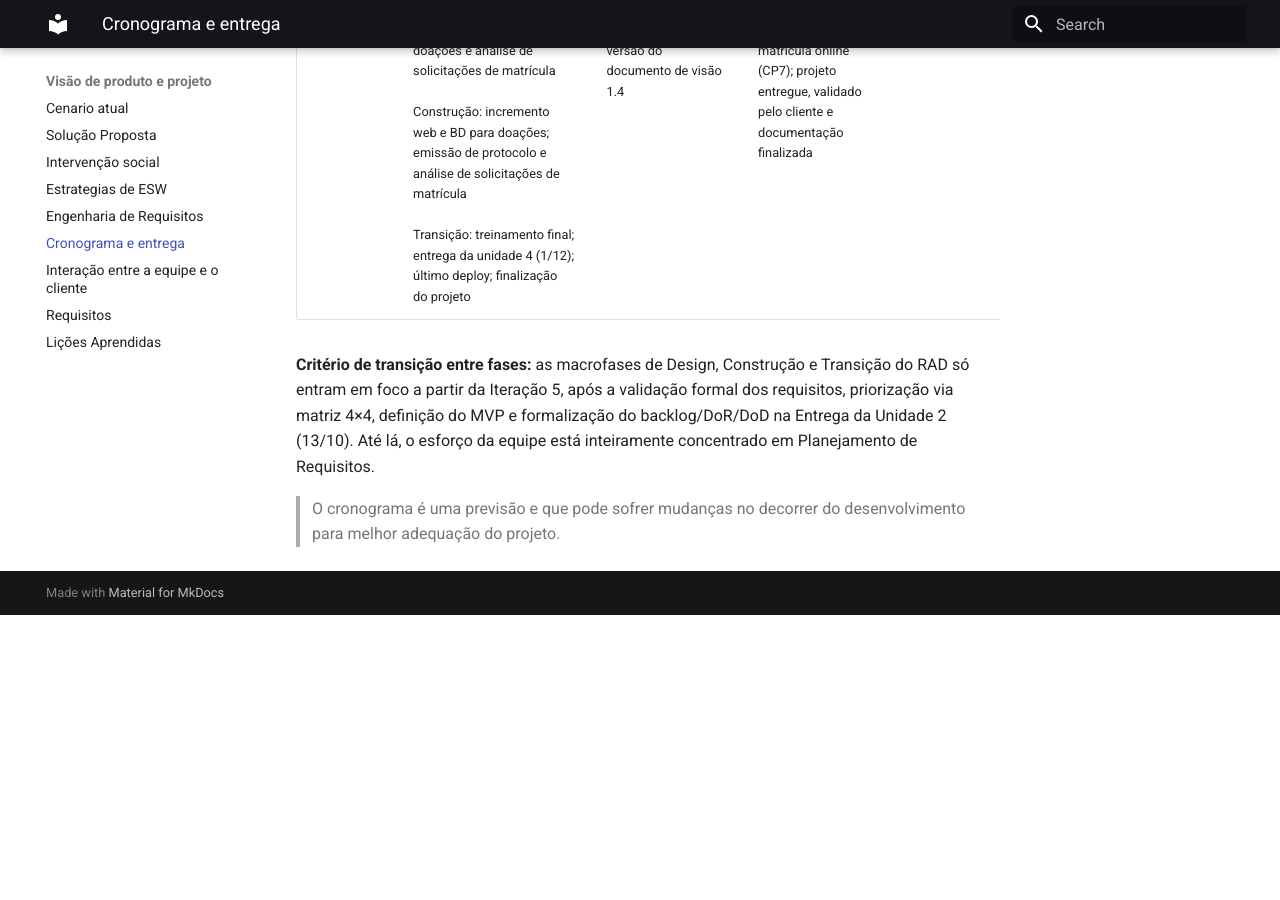
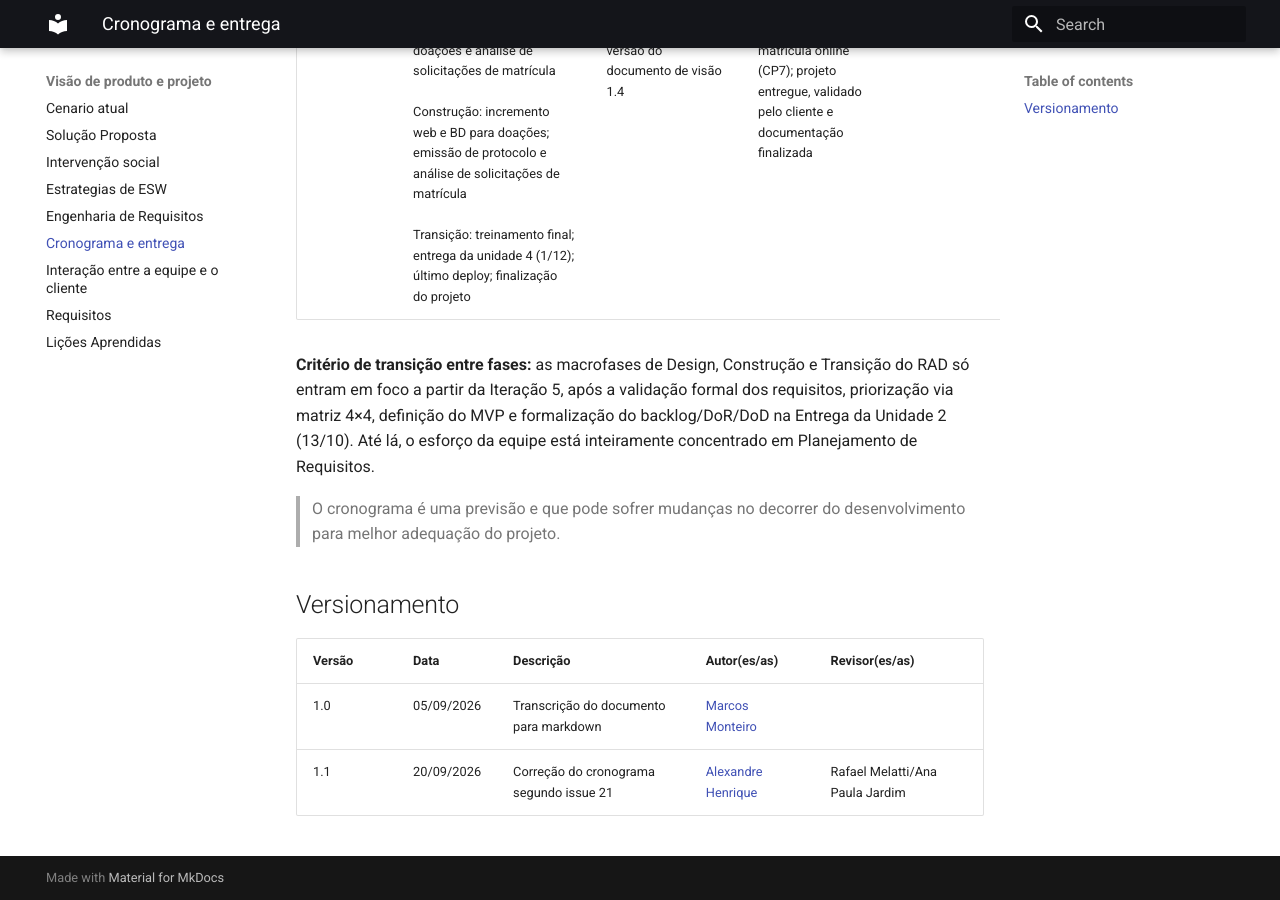
Before and after one commit to mdsreq-fga-unb/REQ-2026.2-T01-SigCecp, an MkDocs documentation site: the page built from docs/visao_produto_projeto/6_cronograma.md, in a window 1280 px wide and 900 px high, scrolled down 2915 px. Built offline with MkDocs 1.6.1 and Material for MkDocs 9.7.7, drawn with Linux system fonts in a browser that asks for light colours; before the commit the page ends 3530 px from its top, so only the background shows below that.

Commit message:
Implementando o versionamento
Co-authored-by: Alexandre <Alexandrev2909@gmail.com>

```diff
--- a/docs/visao_produto_projeto/6_cronograma.md
+++ b/docs/visao_produto_projeto/6_cronograma.md
@@ -18,3 +18,10 @@
 **Critério de transição entre fases:** as macrofases de Design, Construção e Transição do RAD só entram em foco a partir da Iteração 5, após a validação formal dos requisitos, priorização via matriz 4×4, definição do MVP e formalização do backlog/DoR/DoD na Entrega da Unidade 2 (13/10). Até lá, o esforço da equipe está inteiramente concentrado em Planejamento de Requisitos.
 
 > O cronograma é uma previsão e que pode sofrer mudanças no decorrer do desenvolvimento para melhor adequação do projeto.
+
+## Versionamento
+
+| Versão | Data | Descrição | Autor(es/as) | Revisor(es/as) |
+| :--- | :--- | :--- | :--- | :--- |
+| 1.0 | 05/09/2026 | Transcrição do documento para markdown | [Marcos Monteiro](https://github.com/montmarcos) |  |
+| 1.1 | 20/09/2026 | Correção do cronograma segundo issue 21| [Alexandre Henrique](https://github.com/El-flipante) | Rafael Melatti/Ana Paula Jardim   |
```
